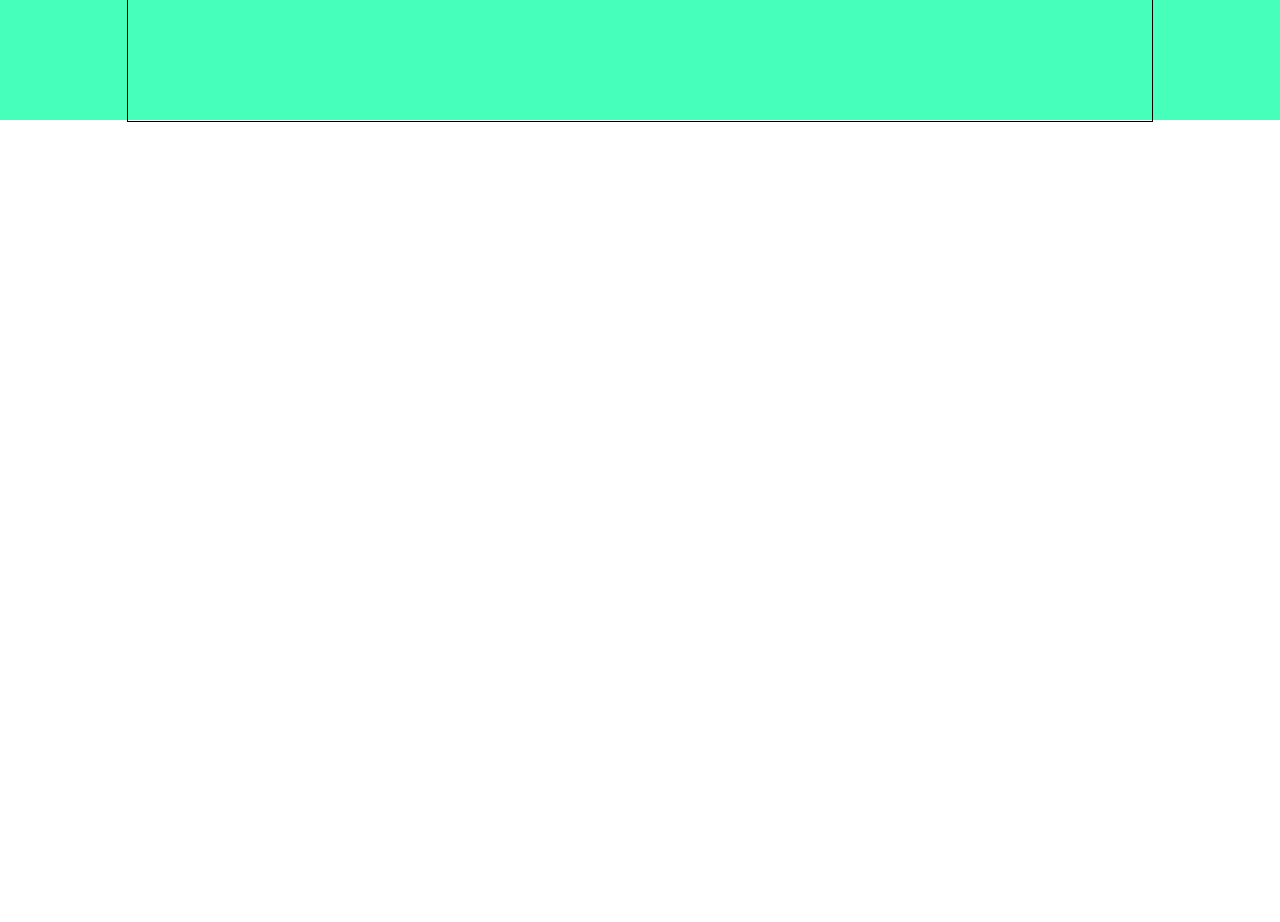
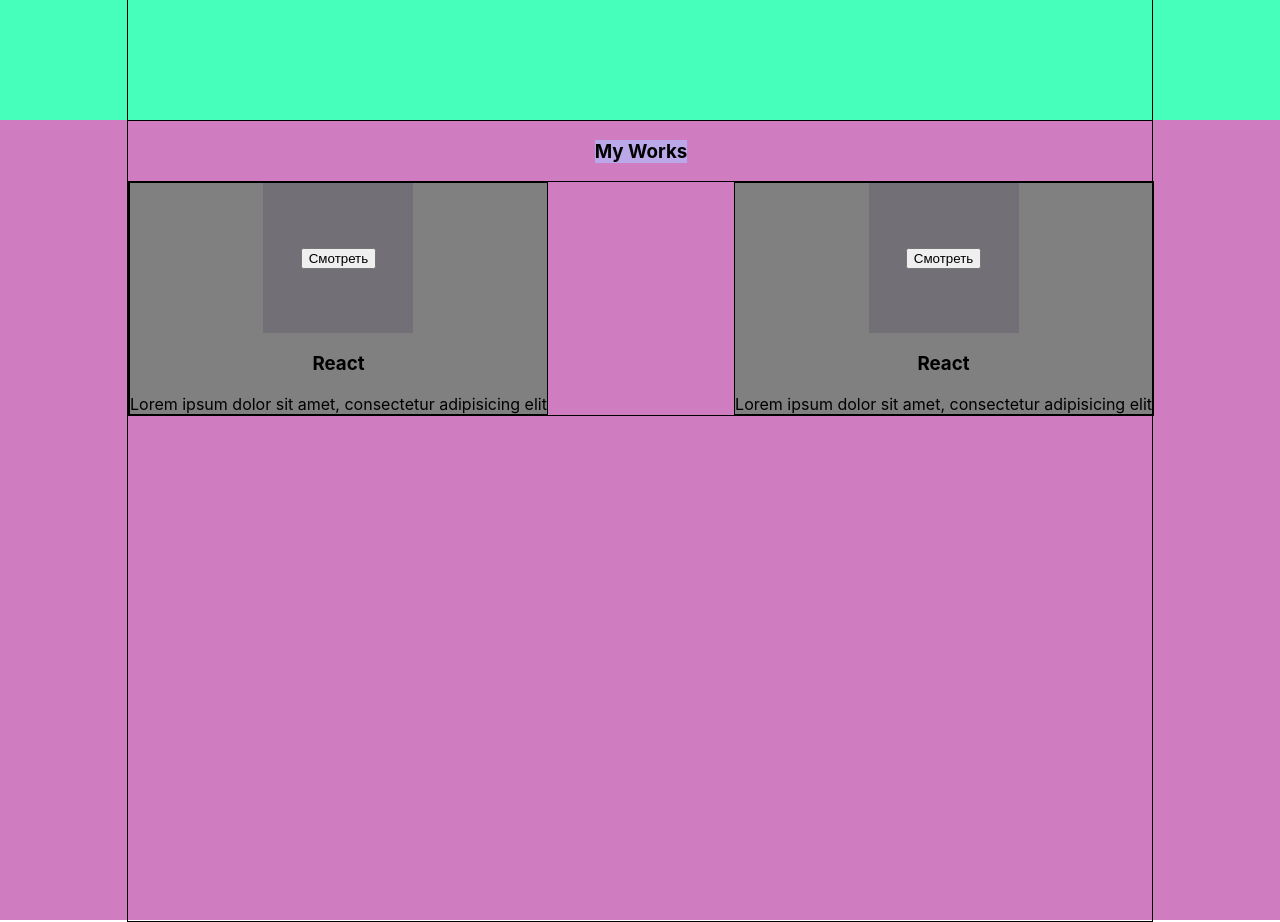
Before and after one commit to Aloxan12/portfolio, a React (Create React App) app: page / in a window 1280 px wide. Shown: the part 1560-2482 px from the top of the page. Before the commit the page ends 1682 px from the top, so only its background shows below. Built offline with nearby package versions, Linux system fonts and the light colour scheme.

Commit message:
add block MyWorks

```diff
--- a/src/App.tsx
+++ b/src/App.tsx
@@ -3,6 +3,7 @@ import './App.css';
 import Header from "./Header/Header";
 import Main from "./Main/Main";
 import Skills from "./Skills/Skills";
+import MyWorks from "./MyWorks/MyWorks";
 
 function App() {
     return (
@@ -10,6 +11,7 @@ function App() {
             <Header />
             <Main />
             <Skills />
+            <MyWorks />
         </div>
     )
 }
--- /dev/null
+++ b/src/MyWorks/MyWork/MyWork.module.css
@@ -0,0 +1,16 @@
+.work{
+    background-color: grey;
+    border: 1px solid;
+    display: flex;
+    flex-direction: column;
+    align-items: center;
+}
+
+.img{
+    width: 150px;
+    height: 150px;
+    background-color: #726f77;
+    display: flex;
+    justify-content: center;
+    align-items: center;
+}
--- /dev/null
+++ b/src/MyWorks/MyWork/MyWork.tsx
@@ -0,0 +1,19 @@
+import React from 'react';
+import style from './MyWork.module.css'
+
+type MyWorkType = {
+    title: string
+    description: string
+}
+
+function MyWork(props: MyWorkType) {
+    return (
+        <div className={style.work}>
+            <div className={style.img}><button>Смотреть</button></div>
+            <h3>{props.title}</h3>
+            <span className={style.description}>{props.description}</span>
+        </div>
+    )
+}
+
+export default MyWork;
--- /dev/null
+++ b/src/MyWorks/MyWorks.module.css
@@ -0,0 +1,19 @@
+.myWorksBlock{
+    height: 100vh;
+    background-color: #d07cc0;
+}
+
+.myWorksContainer{
+    flex-direction: column;
+    justify-content: flex-start;
+}
+.title{
+    background-color: rgba(174,193,255,0.64);
+}
+.works{
+    border: 1px solid;
+    width: 100%;
+    display: flex;
+    justify-content: space-between;
+    flex-wrap: wrap;
+}
--- /dev/null
+++ b/src/MyWorks/MyWorks.tsx
@@ -0,0 +1,20 @@
+import React from 'react';
+import style from './MyWorks.module.css'
+import styleContainer from "../Common/styles/Container.module.css";
+import MyWork from "./MyWork/MyWork";
+
+function MyWorks() {
+    return (
+        <div className={style.myWorksBlock}>
+            <div className={`${styleContainer.container} ${style.myWorksContainer}`}>
+                <h3 className={style.title}>My Works</h3>
+                <div className={style.works}>
+                    <MyWork title={'React'} description={'Lorem ipsum dolor sit amet, consectetur adipisicing elit'}/>
+                    <MyWork title={'React'} description={'Lorem ipsum dolor sit amet, consectetur adipisicing elit'}/>
+                </div>
+            </div>
+        </div>
+    )
+}
+
+export default MyWorks;
--- a/src/Skills/Skill/Skill.module.css
+++ b/src/Skills/Skill/Skill.module.css
@@ -1,6 +1,10 @@
 .skill{
     width: 250px;
     background-color: #F8F6F8;
+    display: flex;
+    flex-direction: column;
+    align-items: center;
+    text-align: center;
 }
 .icon{
     width: 60px;
```
